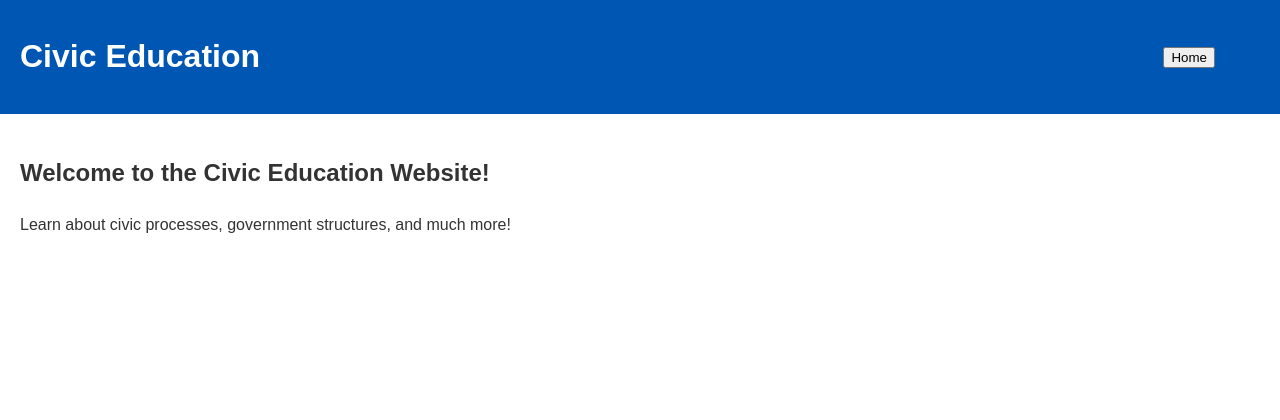
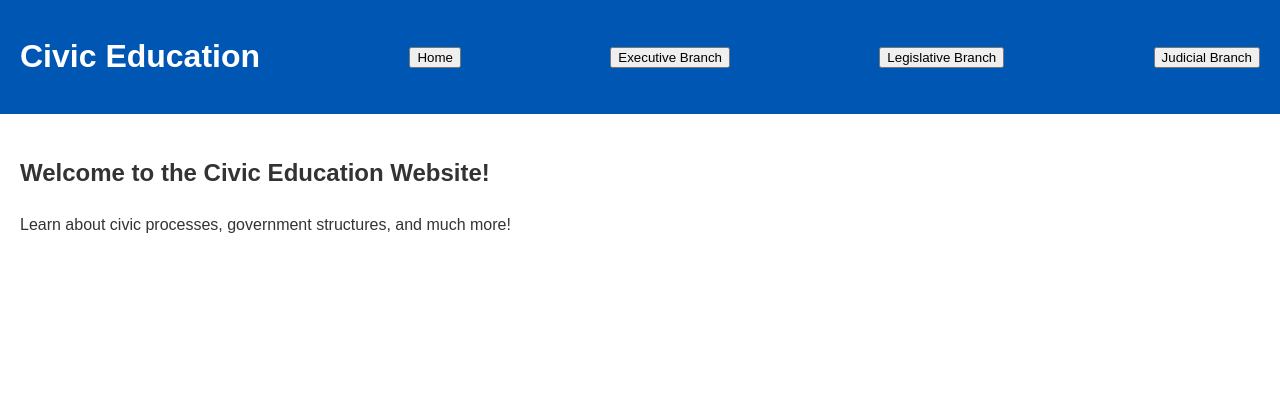
Before and after one commit to PigoFre/APGOVCIVIC, a Flask app: page / in a window 1280 px wide. Shown: the top 420 px of the page. Run offline with Flask 3, Linux system fonts and the light colour scheme.

Commit message:
Update index.html

```diff
--- a/templates/index.html
+++ b/templates/index.html
@@ -54,20 +54,23 @@
 <body>
     <header>
         <h1>Civic Education</h1>
-        <nav>
+
             <form action="/" method="post">
                 <input type="submit" value="Home">
             </form>
-            <form action="/executive_processes" method="post"
+
+            <form action="/executive_processes" method="post">
                 <input type="submit" value="Executive Branch">
             </form>
-            <form action="/legislative_processes" method="post"
+
+            <form action="/legislative_processes" method="post">
                 <input type="submit" value="Legislative Branch">
             </form>
-            <form action="/judicial_systems" method="post"
+
+            <form action="/judicial_systems" method="post">
                 <input type="submit" value="Judicial Branch">
             </form>
-        </nav>
+
     </header>
 
     <main>
```
